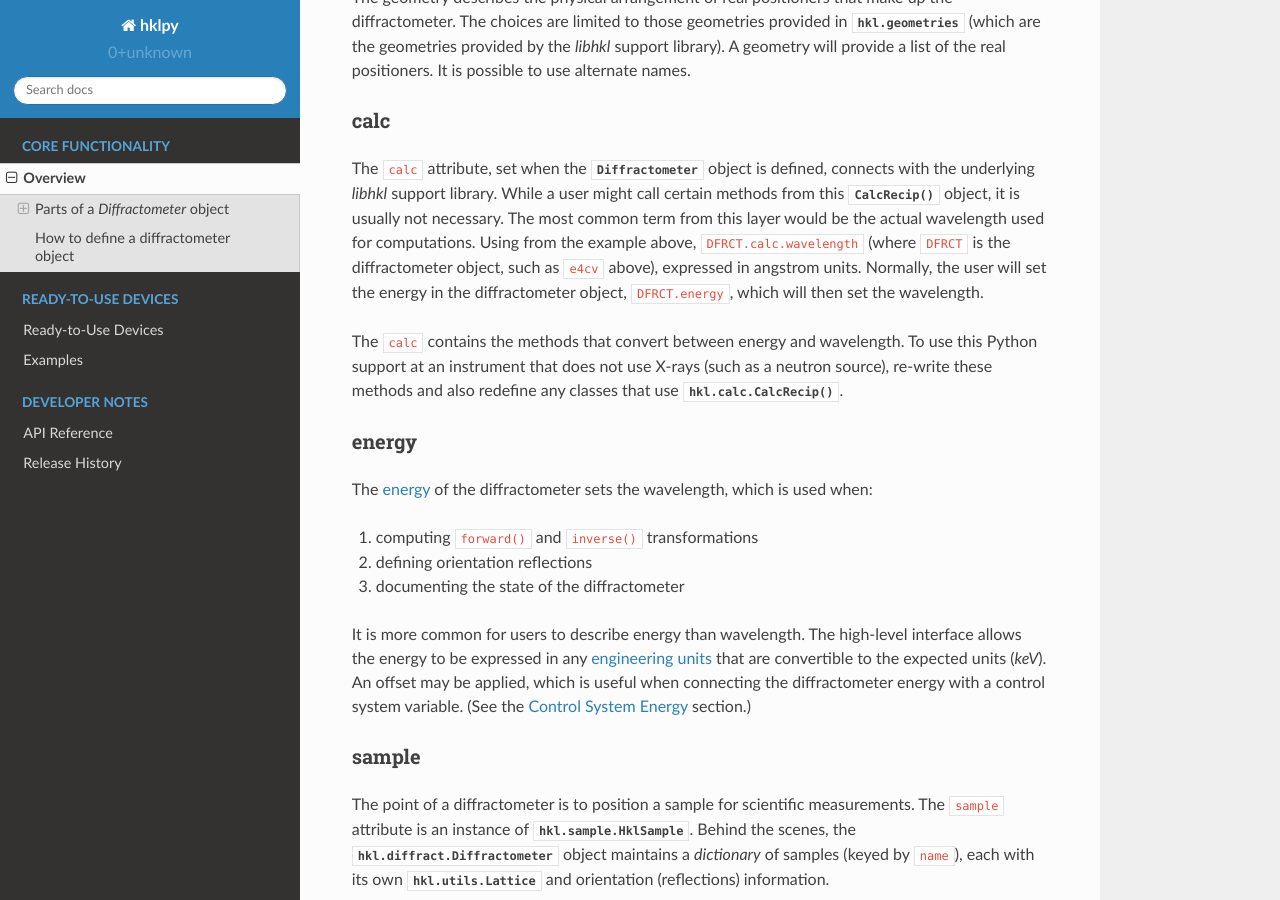
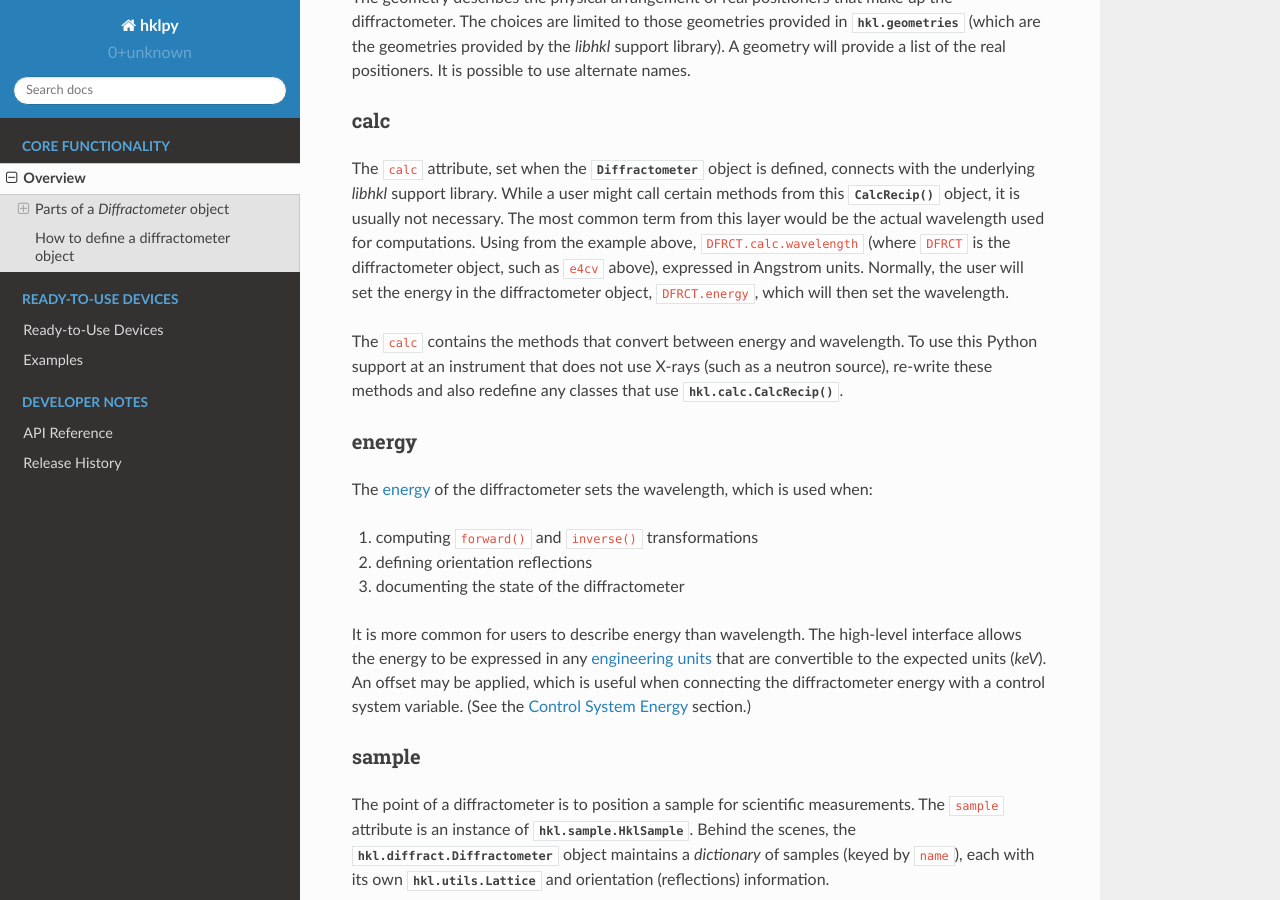
Before and after one commit to bluesky/hklpy, a Sphinx documentation site: the page built from docs/source/overview.rst, in a window 1280 px wide and 900 px high, scrolled down 1273 px. Built offline with Sphinx 7.4.7 and the Read the Docs theme 2.0.0, drawn with Linux system fonts in a browser that asks for light colours.

```diff
--- a/docs/source/overview.rst
+++ b/docs/source/overview.rst
@@ -81,7 +81,7 @@ While a user might call certain methods from this
 most common term from this layer would be the actual wavelength used for
 computations.  Using from the example above, ``DFRCT.calc.wavelength``
 (where ``DFRCT`` is the diffractometer object, such as ``e4cv`` above),
-expressed in angstrom units. Normally, the user will set the energy in the
+expressed in Angstrom units. Normally, the user will set the energy in the
 diffractometer object, ``DFRCT.energy``, which will then set the wavelength.
 
 The ``calc`` contains the methods that convert between energy and
```
